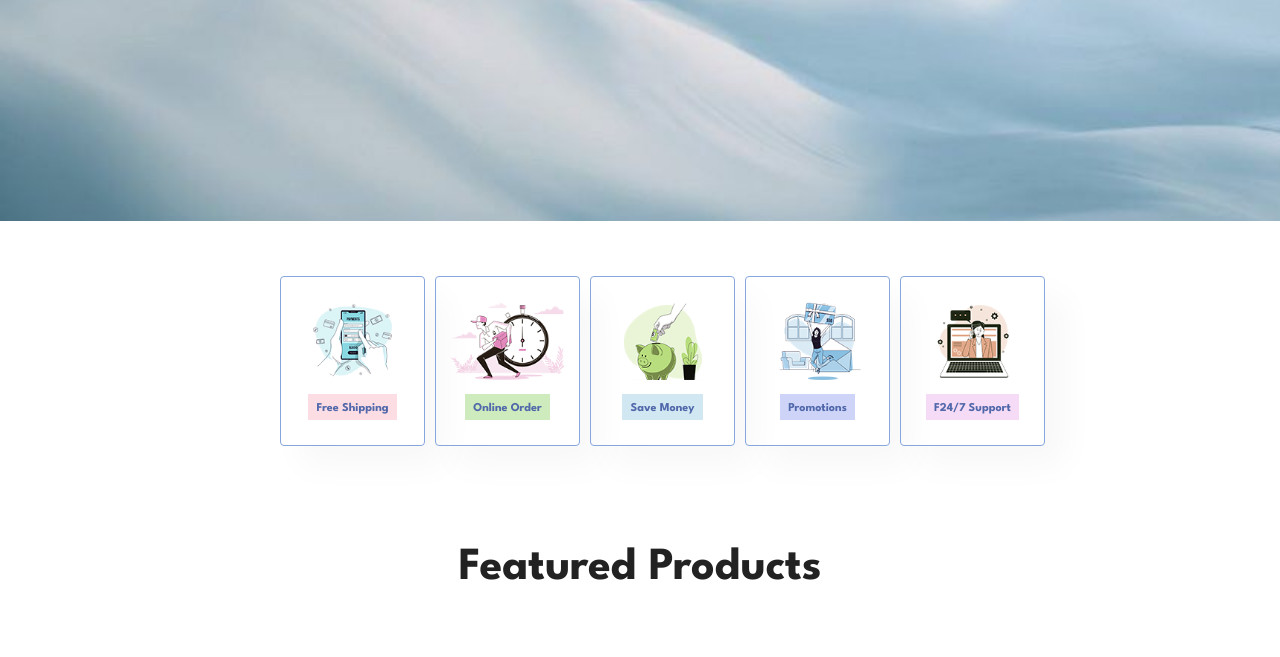
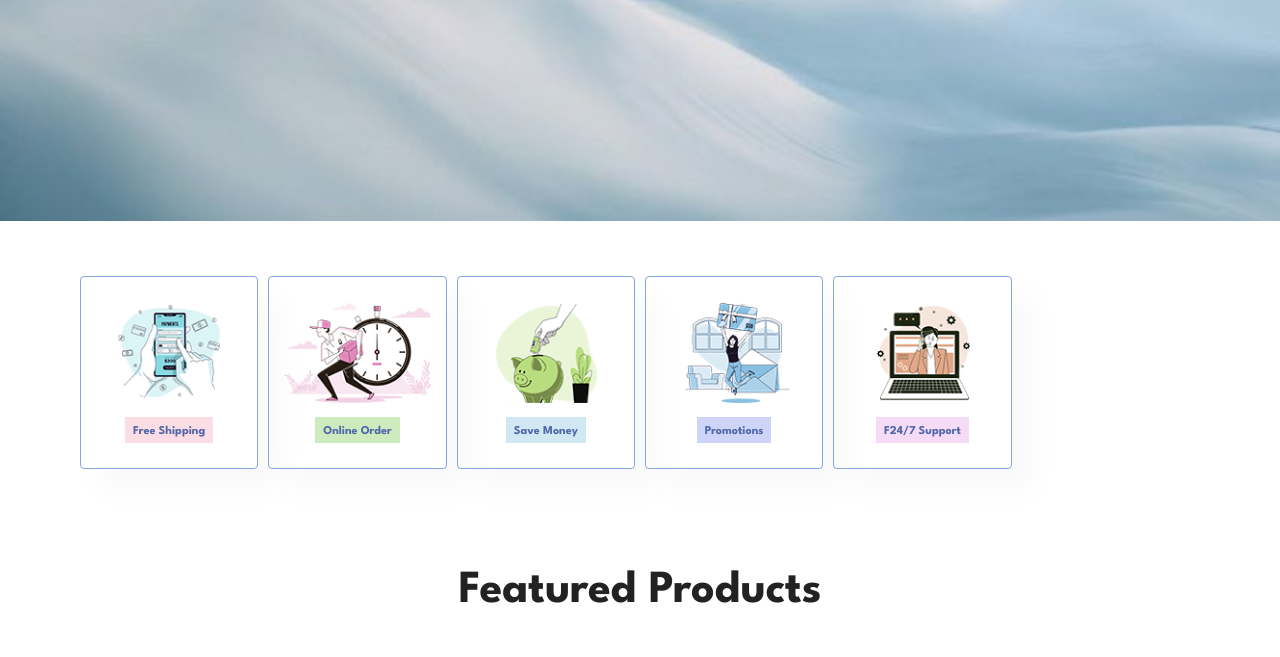
Before and after one commit to dilaalflh/dilshop, a plain HTML site: page index.html in a window 1280 px wide. Shown: the part 643-1300 px from the top of the page. Drawn offline with Linux system fonts and the light colour scheme.

Commit message:
features margin fix

```diff
--- a/css/style.css
+++ b/css/style.css
@@ -210,7 +210,7 @@ header {
   display: grid;
   grid-template-columns: repeat(6, 1fr);
   column-gap: 10px;
-  margin-left: 200px;
+  /* margin-left: 200px; */
 
 }
 #feature .fe-box {
```
